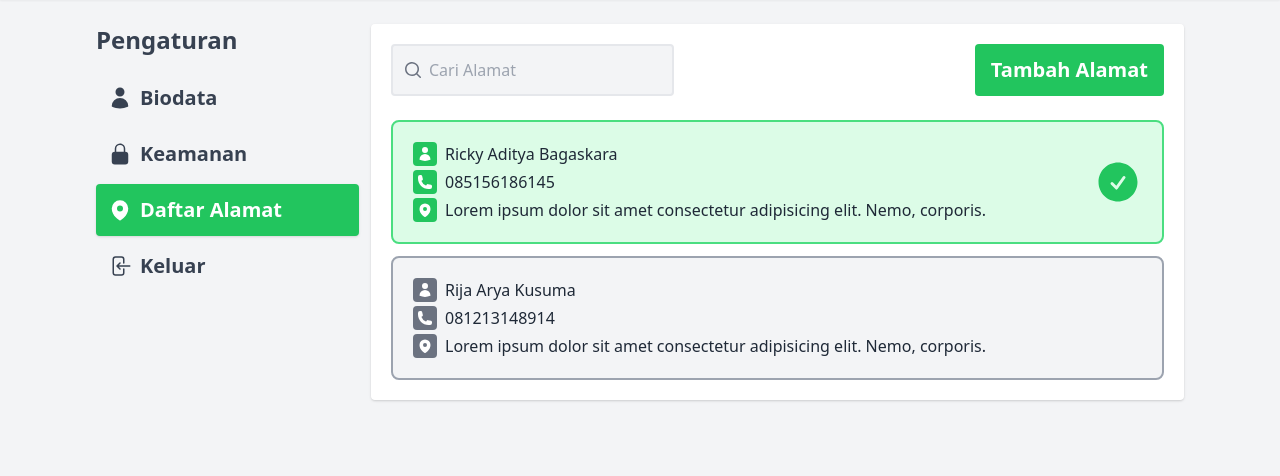
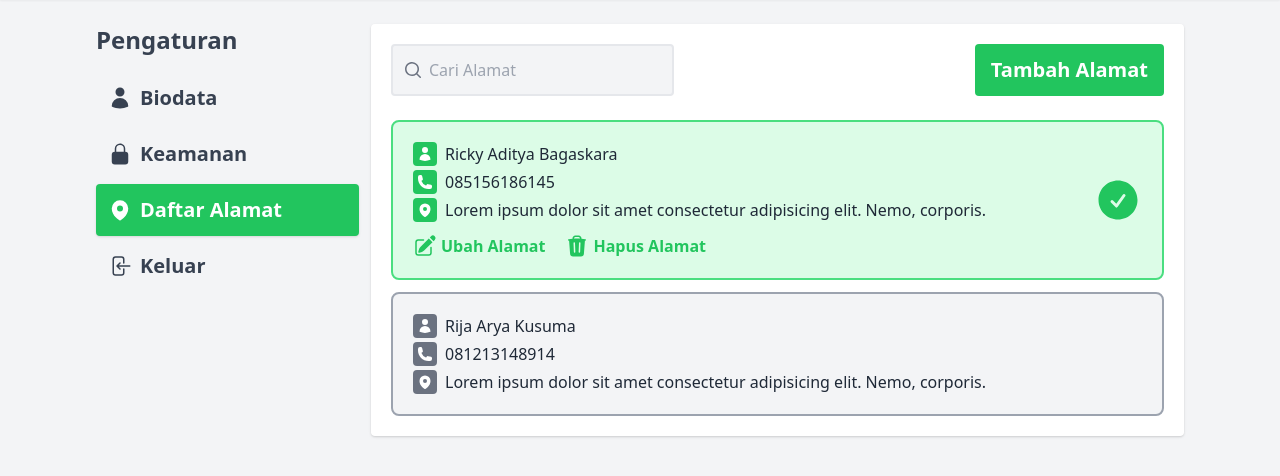
Before and after one commit to rickyaditb/ceremai-decoration-design, a website: page setting_alamat.html in a window 1280 px wide. Shown: the part 96-572 px from the top of the page. Drawn offline with Linux system fonts and the light colour scheme.

Commit message:
feat: add action button

```diff
--- a/setting_alamat.html
+++ b/setting_alamat.html
@@ -120,6 +120,21 @@
                                   </svg>
                                 <span>Lorem ipsum dolor sit amet consectetur adipisicing elit. Nemo, corporis.</span>
                             </p>
+                            <div class="mt-3 flex gap-5">
+                                <div class="flex text-green-500 gap-1 items-center">
+                                    <svg xmlns="http://www.w3.org/2000/svg" viewBox="0 0 24 24" fill="currentColor" class="w-6 h-6">
+                                        <path d="M21.731 2.269a2.625 2.625 0 00-3.712 0l-1.157 1.157 3.712 3.712 1.157-1.157a2.625 2.625 0 000-3.712zM19.513 8.199l-3.712-3.712-8.4 8.4a5.25 5.25 0 00-1.32 2.214l-.8 2.685a.75.75 0 00.933.933l2.685-.8a5.25 5.25 0 002.214-1.32l8.4-8.4z" />
+                                        <path d="M5.25 5.25a3 3 0 00-3 3v10.5a3 3 0 003 3h10.5a3 3 0 003-3V13.5a.75.75 0 00-1.5 0v5.25a1.5 1.5 0 01-1.5 1.5H5.25a1.5 1.5 0 01-1.5-1.5V8.25a1.5 1.5 0 011.5-1.5h5.25a.75.75 0 000-1.5H5.25z" />
+                                    </svg>
+                                    <a href="#" class="font-bold mt-0.5">Ubah Alamat</a>
+                                </div>
+                                <div class="flex text-green-500 gap-1 items-center">
+                                    <svg xmlns="http://www.w3.org/2000/svg" viewBox="0 0 24 24" fill="currentColor" class="w-6 h-6">
+                                        <path fill-rule="evenodd" d="M16.5 4.478v.227a48.816 48.816 0 013.878.512.75.75 0 11-.256 1.478l-.209-.035-1.005 13.07a3 3 0 01-2.991 2.77H8.084a3 3 0 01-2.991-2.77L4.087 6.66l-.209.035a.75.75 0 01-.256-1.478A48.567 48.567 0 017.5 4.705v-.227c0-1.564 1.213-2.9 2.816-2.951a52.662 52.662 0 013.369 0c1.603.051 2.815 1.387 2.815 2.951zm-6.136-1.452a51.196 51.196 0 013.273 0C14.39 3.05 15 3.684 15 4.478v.113a49.488 49.488 0 00-6 0v-.113c0-.794.609-1.428 1.364-1.452zm-.355 5.945a.75.75 0 10-1.5.058l.347 9a.75.75 0 101.499-.058l-.346-9zm5.48.058a.75.75 0 10-1.498-.058l-.347 9a.75.75 0 001.5.058l.345-9z" clip-rule="evenodd" />
+                                    </svg>
+                                    <a href="#" class="font-bold mt-0.5">Hapus Alamat</a>
+                                </div>
+                            </div>
                         </div>
                         <svg xmlns="http://www.w3.org/2000/svg" viewBox="0 0 24 24" fill="currentColor" class="w-12 h-12 text-green-500">
                             <path fill-rule="evenodd" d="M2.25 12c0-5.385 4.365-9.75 9.75-9.75s9.75 4.365 9.75 9.75-4.365 9.75-9.75 9.75S2.25 17.385 2.25 12zm13.36-1.814a.75.75 0 10-1.22-.872l-3.236 4.53L9.53 12.22a.75.75 0 00-1.06 1.06l2.25 2.25a.75.75 0 001.14-.094l3.75-5.25z" clip-rule="evenodd" />
```
